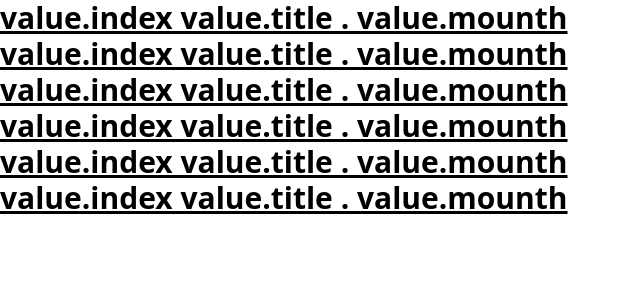
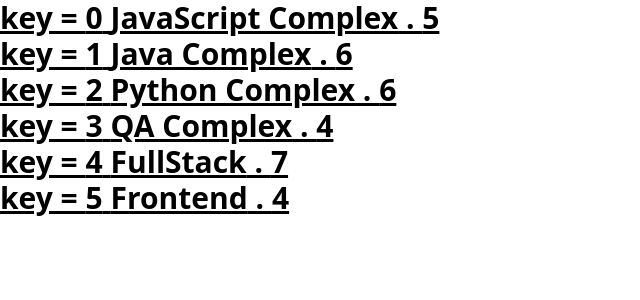
Before and after one commit to nikshopin/React, a React (Vite) app: page / in a window 1280 px wide. Shown: the top 300 px of the page, without its empty margins (0-640 px from the left). Built offline with nearby package versions, Linux system fonts and the light colour scheme.

Commit message:
task 2 inprocess

```diff
--- a/src/components/MyComponents.tsx
+++ b/src/components/MyComponents.tsx
@@ -1,7 +1,7 @@
 import {FC} from "react";
 import ICourse from "../models/courses.tsx";
 
-type MyComponentsType = {arrays: ICourse};
+type MyComponentsType = {arrays: ICourse[]};
 
 const MyComponents: FC <MyComponentsType> = ({arrays}): Element=> {
     return (
@@ -9,11 +9,11 @@ const MyComponents: FC <MyComponentsType> = ({arrays}): Element=> {
                 {
                         arrays.map((value, index)=>{
                             return(
-                            <p className='text-3xl font-bold underline'>
-                                value.index value.title . value.mounth
-                            </p>
+                                <p className='text-3xl font-bold underline'>
+                                    key = {index} {value.title} . {value.monthDuration}
+                                </p>
 
-                                )
+                            )
                         })
 
                 }
```
